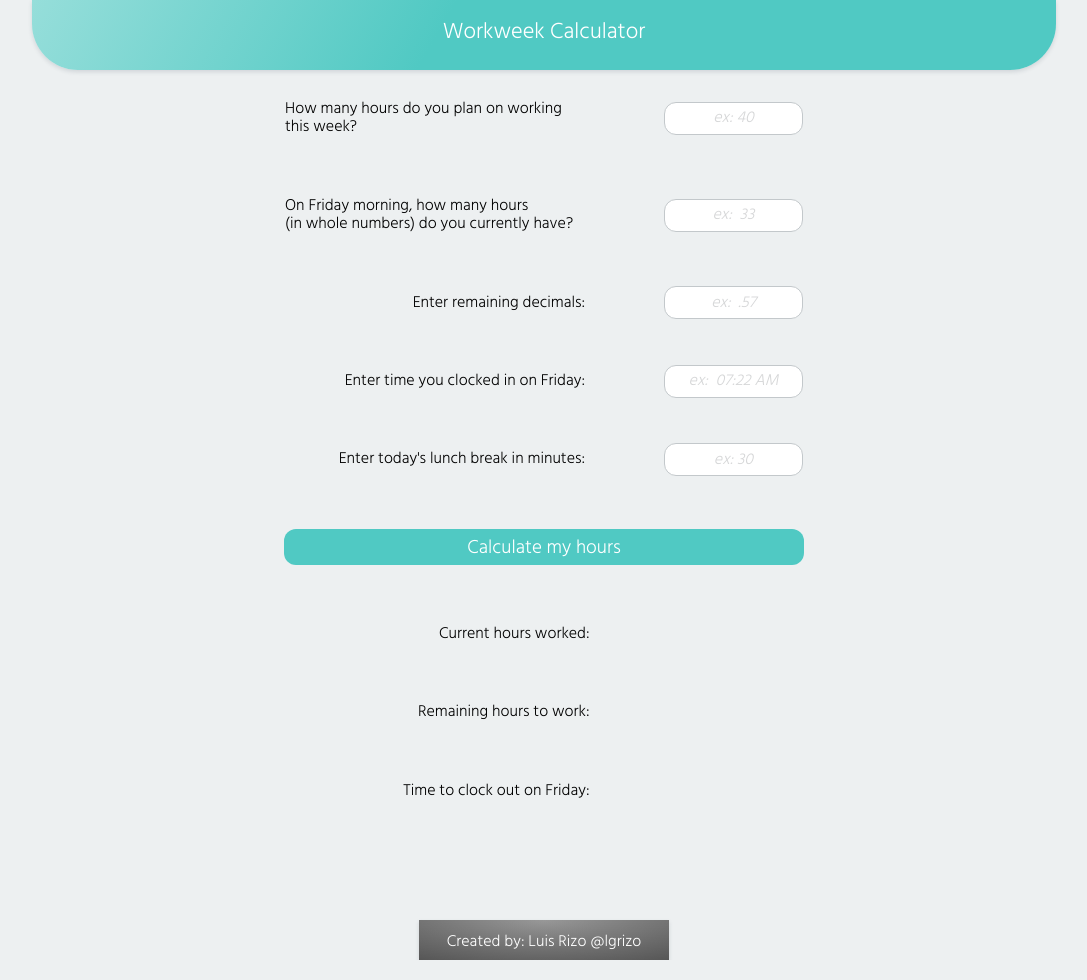
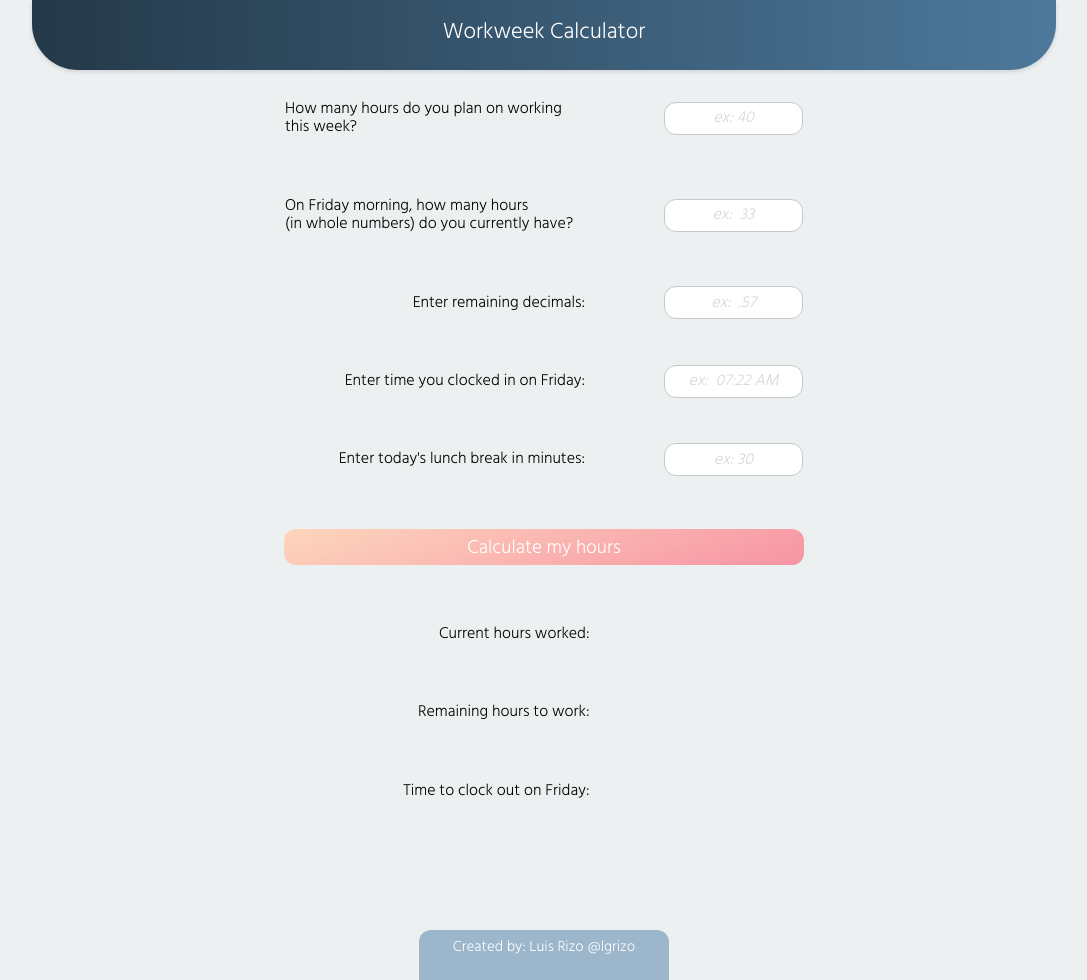
Before and after one commit to lgrizo/heroku-40-hour-calculator, a PHP site: page / in a window 1280 px wide. Shown: the whole page, without its empty margins (96-1183 px from the left). Run offline with PHP 8.4, Linux system fonts and the light colour scheme; some libraries are stand-ins or nearby versions.

Commit message:
color changes

```diff
--- a/css/main.css
+++ b/css/main.css
@@ -16,7 +16,7 @@ header {
   height: 70px;
   border-bottom-left-radius: 46px;
   border-bottom-right-radius: 46px;
-  background-image: linear-gradient(120deg, #96deda 0%, #50c9c3 40%);
+  background-image: linear-gradient(to right, #243949 0%, #517fa4 110%);
   box-shadow: 0px 2px 4px rgba(44, 62, 80, 0.15);
   color: #fff;
   text-align: center;
@@ -82,7 +82,7 @@ h4 {
   border: 1px;
   width: 250px;
   height: 36px;
-  background-color: #50c9c3;
+  background-image: linear-gradient(-20deg, #f794a4 0%, #fdd6bd 100%);
   color: #FFF;
   border-radius: 12px;
   font-weight: 100;
@@ -106,7 +106,7 @@ button:focus {
 
 .userInput:focus {
   outline: none !important;
-  border: 1px solid #50c9c3;
+  border: 1px solid #517fa4;
 }
 
 .calcButton:active {
@@ -124,19 +124,19 @@ button:focus {
 
 footer {
   width: 250px;
-  background: linear-gradient(to bottom, rgba(255, 255, 255, 0.15) 0%, rgba(0, 0, 0, 0.15) 100%), radial-gradient(at top center, rgba(255, 255, 255, 0.40) 0%, rgba(0, 0, 0, 0.40) 120%) #989898;
-  background-blend-mode: multiply, multiply;
-  box-shadow: 0px 2px 4px rgba(44, 62, 80, 0.15);
+  background-color: #9cb6cb;
   margin: 0 auto;
   margin-top: 50px;
+  border-top-left-radius: 12px;
+  border-top-right-radius: 12px;
 }
 
 footer h4 {
   color: #fff;
   text-align: center;
   vertical-align: bottom;
-  padding-top: 13px;
-  font-size: 14x;
+  padding-top: 9px;
+  font-size: 15px;
 }
 
 .wrapper {
@@ -145,7 +145,7 @@ footer h4 {
 }
 
 .footer, .push {
-  height: 40px;
+  height: 50px;
 }
 
 @media (min-width: 768px) {
```
